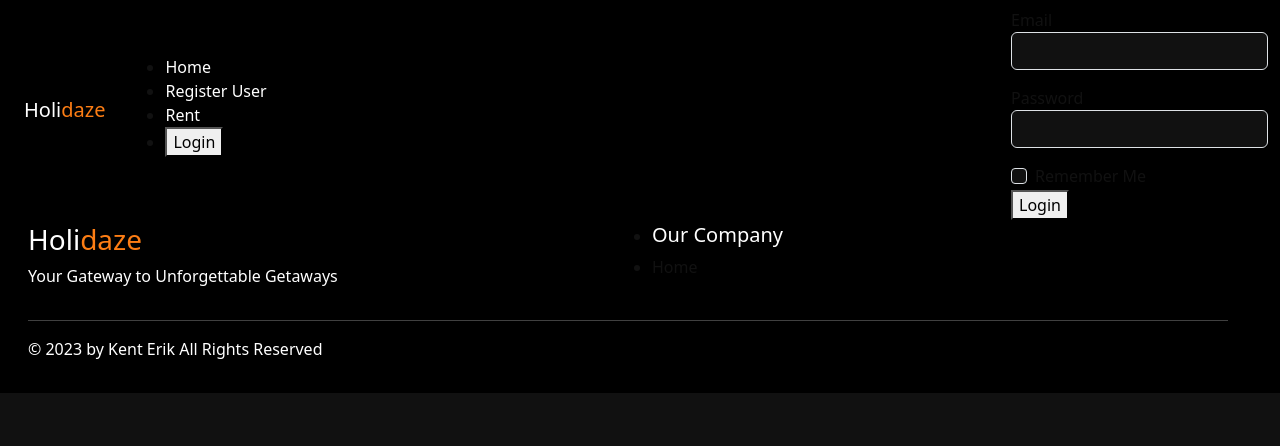
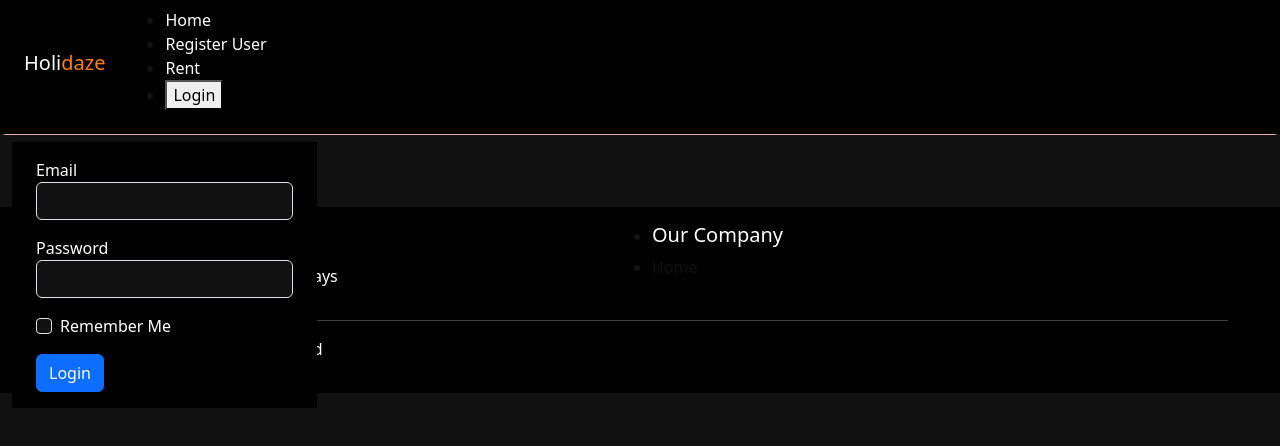
Before and after one commit to nexnic/holidaze_site, a React (Vite) app: page / in a window 1280 px wide. Both pictures are taken after a click on the button "Login". Shown: the top 446 px of the page. Built offline with nearby package versions, Linux system fonts and the light colour scheme; no server answers.

Commit message:
fix Error handling and send new pages

```diff
--- a/src/script/Components/Form/LoginForm.jsx
+++ b/src/script/Components/Form/LoginForm.jsx
@@ -8,7 +8,6 @@
 //import { useNavigate } from "react-router-dom";
 import useLocalStorage from "../../Storage/useLocalStorage";
 
-import { useState } from "react";
 import { useNavigate } from "react-router-dom";
 //import { useState } from "react";
 
@@ -44,13 +43,14 @@ function LoginForm () {
     const {
         register,
         handleSubmit,
+        setError,
         formState: { errors },
       } = useForm({
         resolver: yupResolver(schema),
+        criteriaMode: 'all',
       });
 
     const [userData, setUserDate] = useLocalStorage('userData', {})
-    const [userName, setUserName] = useState()
     const navigate = useNavigate()
 
     const OnSumit = async (data) => {
@@ -70,13 +70,13 @@ function LoginForm () {
             const receiveData = await fetching.json()
 
             if(fetching.status === 200) {
-                //const {name} = receiveData
-                console.log(receiveData)
-                //navigate(`profile/${name}`)
+                const {name} = receiveData
+                setUserDate(receiveData)
+                navigate(`profile/${name}`)
             }
             if(fetching.status > 400 && fetching.status < 499){
-                console.log('test')
-                console.log(receiveData)
+                const {message:msg} = receiveData.errors[0]
+                setError('apiError', {message: msg})
             }
 
         } catch (error) {
@@ -85,6 +85,7 @@ function LoginForm () {
     }
 
     return (
+    <div className="d-block position-absolute  top-100 bg-black px-4 py-3 mt-2" style={{zIndex: 300, color: 'white'}}>
         <form onSubmit={handleSubmit(OnSumit)}>
             <div className='from-group'>
                 <label htmlFor='email'>Email</label>
@@ -96,6 +97,7 @@ function LoginForm () {
                 <input type='password' className='form-control' {...register('Password')}/>
                 <p style={{color: 'white'}}>{errors.Password?.message}</p>
             </div>
+            <div className="dropdown-divider"></div>
             <div className='form-group'>
                 <div className='form-check'>
                     <input type='checkbox' className='form-check-input' />
@@ -104,8 +106,10 @@ function LoginForm () {
                     </label>
                 </div>
             </div>
-            <button>Login</button>
+            <p className="text-warning">{errors.apiError?.message}</p>
+            <button className="btn btn-primary">Login</button>
         </form>
+        </div>
     )
 }
 
```
